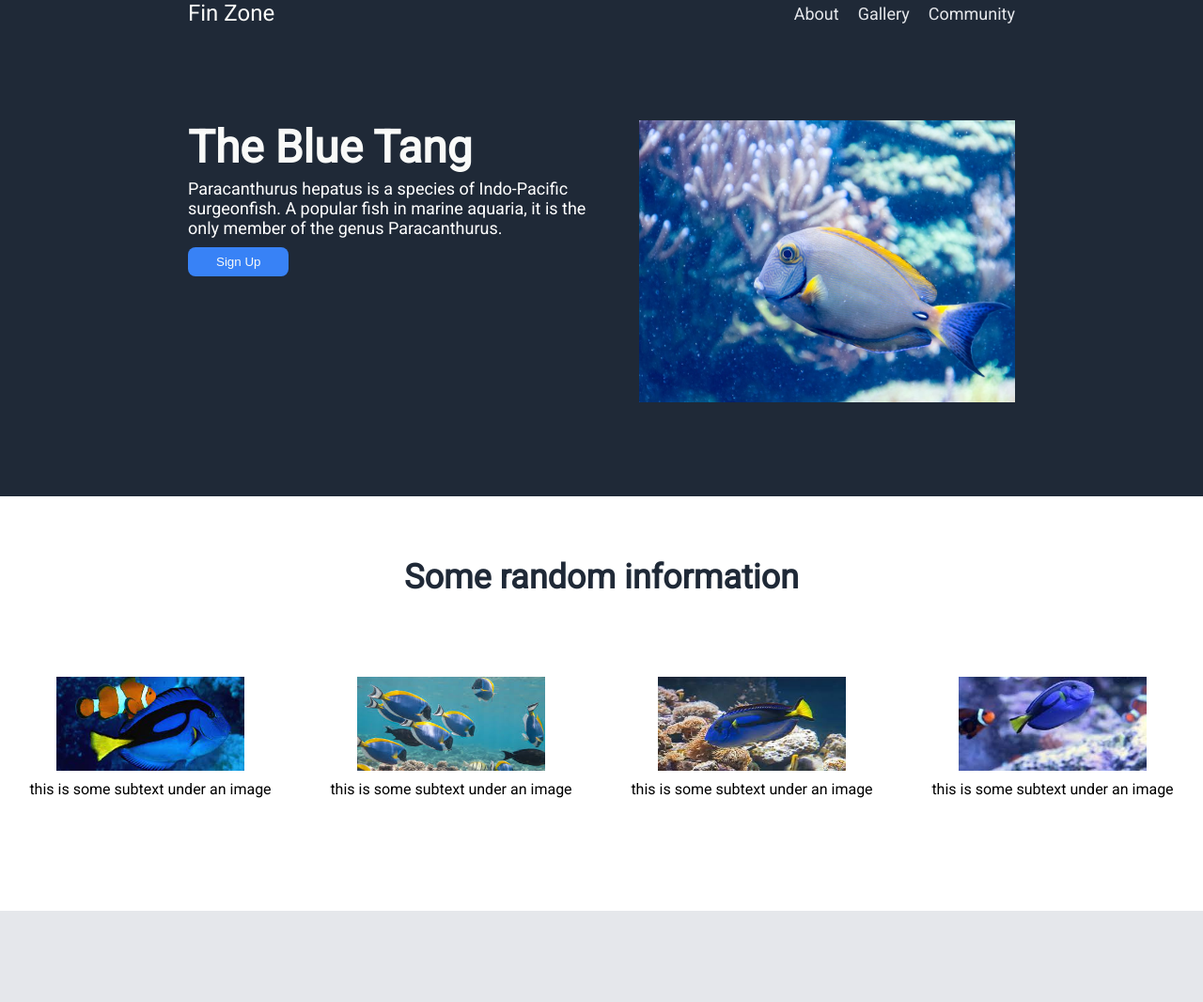
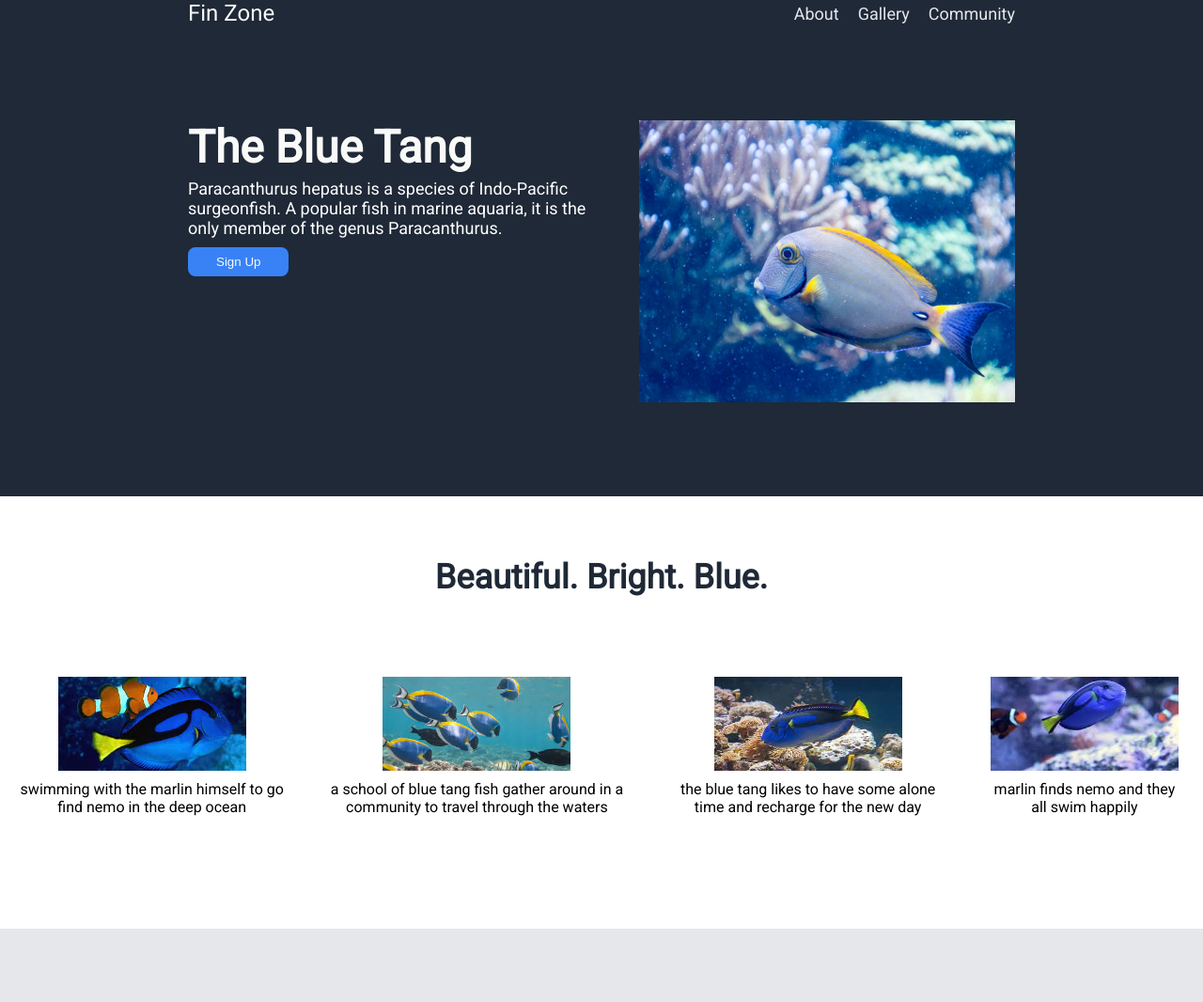
Before and after one commit to ndethn/landing-page, a plain HTML site: page index.html in a window 1280 px wide. Shown: the top 1066 px of the page at 94% size. Drawn offline with Linux system fonts and the light colour scheme.

Commit message:
Modify the info container content

```diff
--- a/index.html
+++ b/index.html
@@ -29,23 +29,23 @@
             <img class="header-image" src="/images/blue-tang.jpeg" alt="blue tang fish" width="400px" height="300px">
         </div>
     </div>
-    <div class="info-title">Some random information</div>
+    <div class="info-title">Beautiful. Bright. Blue.</div>
     <div class="information-container">
         <div class="info-content">
             <img src="/images/blue-tang-1.jpeg" alt="blue tang with clown fish" width="200px" height="100px">
-            <div class="info-text">this is some subtext under an image</div>
+            <div class="info-text">swimming with the marlin himself to go find nemo in the deep ocean</div>
         </div>
         <div class="info-content">
             <img src="images/blue-tang-2.jpeg" alt="multiple blue tang fish" width="200px" height="100px">
-            <div class="info-text">this is some subtext under an image</div>
+            <div class="info-text">a school of blue tang fish gather around in a community to travel through the waters</div>
         </div>
         <div class="info-content">
             <img src="images/blue-tang-3.jpeg" alt="single blue tang" width="200px" height="100px">
-            <div class="info-text">this is some subtext under an image</div>
+            <div class="info-text">the blue tang likes to have some alone time and recharge for the new day</div>
         </div>
         <div class="info-content">
             <img src="images/blue-tang-4.jpeg" alt="blue tang swimming" width="200px" height="100px">
-            <div class="info-text">this is some subtext under an image</div>
+            <div class="info-text">marlin finds nemo and they all swim happily</div>
         </div>
     </div>
     <div class="quote-container">
```
